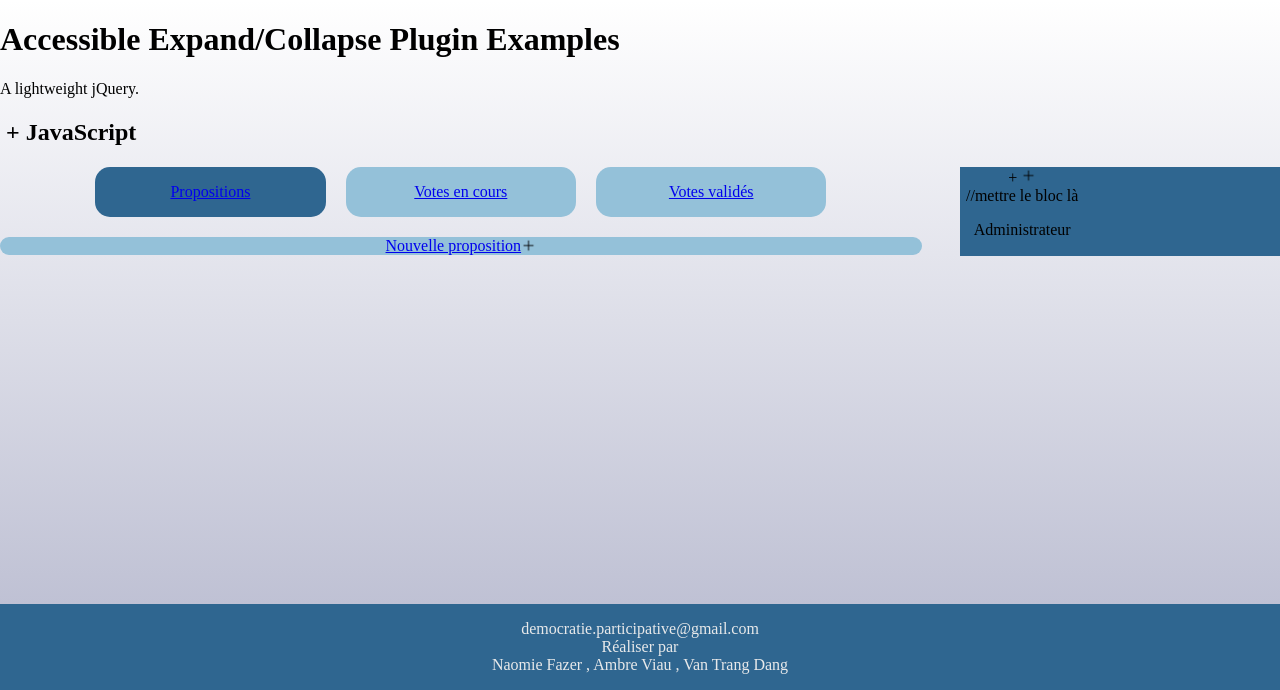
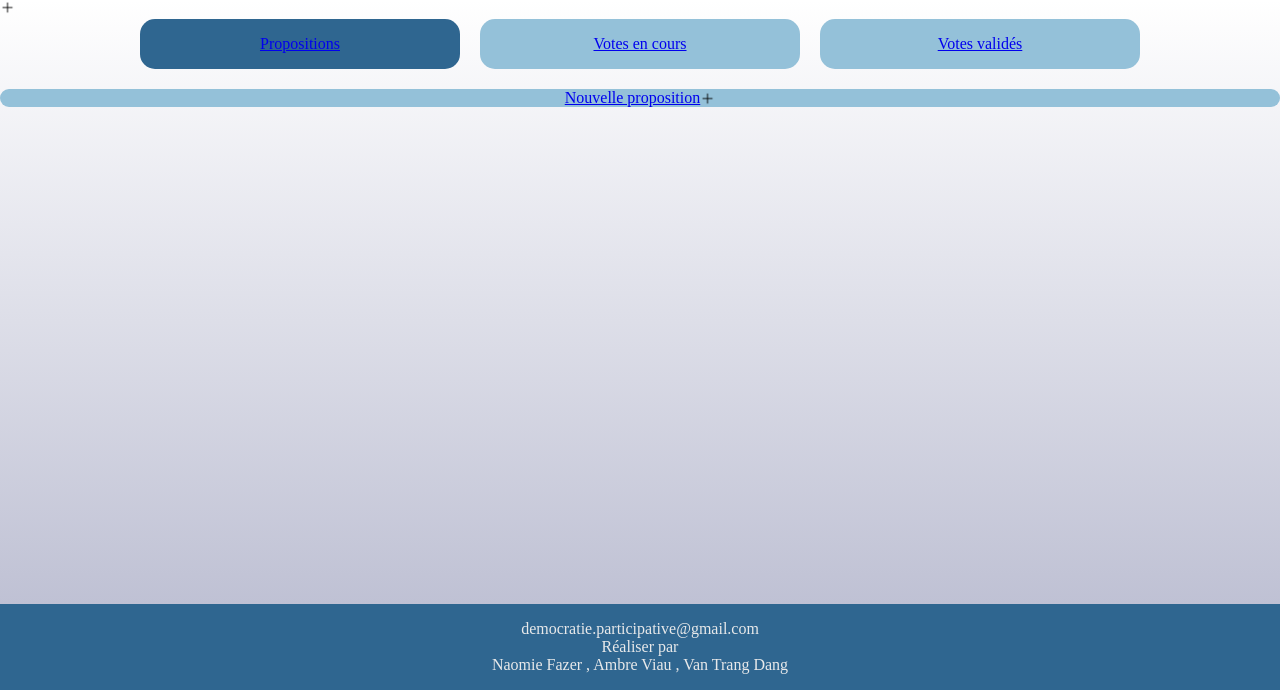
Before and after one commit to trangetdua/D-mocratie, a PHP site: page /vue/acceuil_groupe.html in a window 1280 px wide. Shown: the part 110-800 px from the top of the page. Run offline with PHP 8.4, Linux system fonts and the light colour scheme.

Commit message:
footer et du javascript

```diff
--- a/web/vue/acceuil_groupe.html
+++ b/web/vue/acceuil_groupe.html
@@ -21,29 +21,15 @@
 	</header>
 	<main>
 
+<image src="./images/plus.png" alt="plus" class="js-expandmore" id="plus"/>
+<div class = "js-to_expand">
+<div class = "box">
 
-<div class="container">
-<h1>Accessible Expand/Collapse Plugin Examples</h1>
-	<p class="lead">A lightweight jQuery.</p>
-				 <h2 class="js-expandmore">
-					 JavaScript
-				 </h2>
-				 <div class="js-to_expand">kdkscjdjzdcbhz
-</div>
-
-<div class = "flex-container">
-	<div class="box">
-	<div id="questions" class="js-expandmore" data-multiselectable="true">
-	<image src="./images/plus.png" alt="plus" class="js-expandmore-title" id="plus"/>
-	  <div class="js-expandmore-panel">
-	//mettre le bloc là
 	<p>Administrateur<p>
 
 	</div>
 	</div>
 
-	</div>
-	</div>
 
 <!--navigation-->
 <div id="centered">
@@ -69,7 +55,7 @@
 </div>
 
 <a href ="creer_proposition.php">
-<div style="margin-top:20px;" id="centered" class = "nouveau">
+<div style="margin-top:20px;" id="centered" class = "nouveauPropo">
  Nouvelle proposition <image src="./images/plus.png" alt="plus" id="plus"/>
 </div>
 </a>
--- a/web/vue/css/general.css
+++ b/web/vue/css/general.css
@@ -41,9 +41,12 @@
 .box{
 	float:right;
 	margin-left: 3%;
+	margin-right : 0px;
 	background-color : #2f6690;
-	width : 25%;
-	height : 100%;
+	display:flex;
+	flex-direction: column ;
+	min-height: 100vh;
+	padding: 0px 0px ;
 }
 
 .active{
@@ -65,7 +68,7 @@
   border : 0px none #000000;
   border-radius : 15px 15px 15px 15px;}
 
-.nouveau{
+.nouveauPropo{
 
 	text-align: center;
   height : 25 px;
@@ -80,10 +83,10 @@
 	margin : 20px;
 }
 .grp h2{
-	margin = 2px;
+	margin : 2px;
 }
 .grp p{
-	margin=5px;
+	margin :5px;
 }
 .left{
 	float:left;
```
